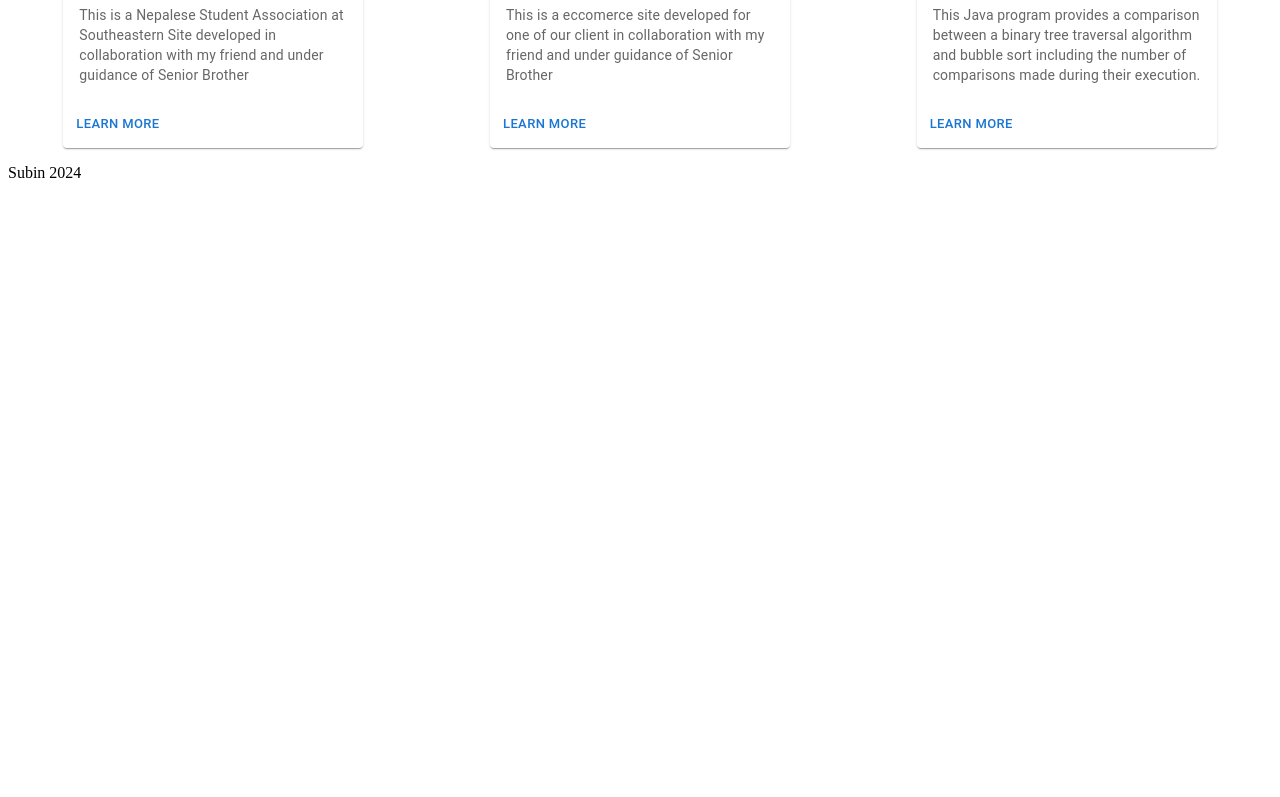
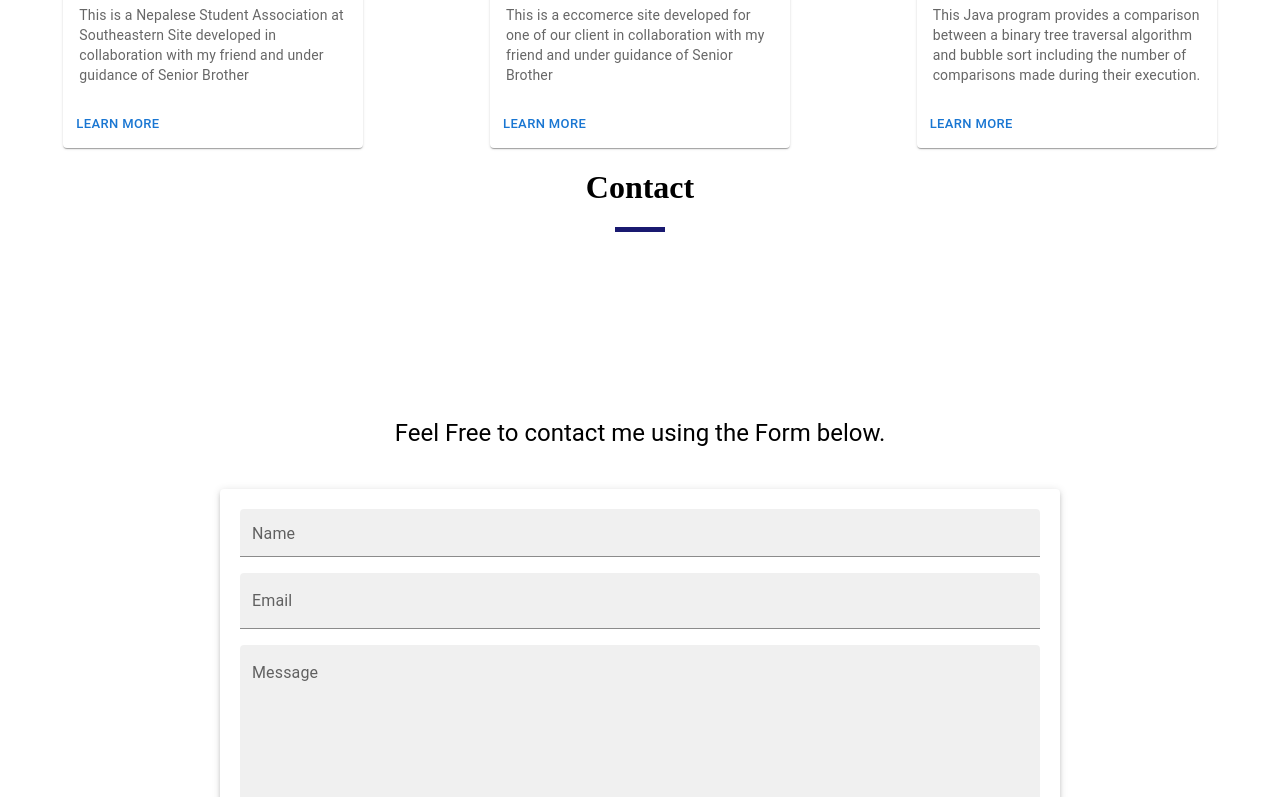
Before and after one commit to Subeen9/Subeen-Site, a React (Create React App) app: page / in a window 1280 px wide. Shown: the part 2000-2797 px from the top of the page. Before the commit the page ends 2198 px from the top, so only its background shows below. Built offline with nearby package versions, Linux system fonts and the light colour scheme.

Commit message:
Created the contact page

```diff
--- a/src/App.js
+++ b/src/App.js
@@ -3,6 +3,7 @@ import { Navigation } from "./Components/Navigation";
 import {Home} from './pages/Home'
 import { About } from "./pages/About";
 import { Projects } from "./pages/Projects";
+import {Contact} from './pages/Contact'
 function App() {
   return (
   <>
@@ -11,6 +12,7 @@ function App() {
     <Home/>
     <About/>
     <Projects/>
+    <Contact/>
     <Footer/>
   </div>
   </>
--- a/src/pages/App.css
+++ b/src/pages/App.css
@@ -9,3 +9,11 @@
       transform: translateY(0px);
     }
   }
+  .card {
+    transition: all 0.3s ease;
+  }
+
+  .card:hover {
+    background-color: #f5f5f5;
+    box-shadow: 0 4px 8px 0 rgba(0,0,0,0.2);
+  }
--- /dev/null
+++ b/src/pages/Contact.js
@@ -0,0 +1,63 @@
+import React from 'react'
+import { Divider, Typography, TextField, Stack, Paper,  Button, Box} from "@mui/material";
+import styled from "@emotion/styled";
+
+export const CustomDivider =styled(Divider)({
+    width: "4%",
+    margin: "auto",
+    fontWeight: "bolder",
+    borderBottomColor: "#191970",
+    borderBottomWidth: "5px",
+})
+
+export const Contact = ()=>{
+    return(
+        <>
+        <h1 style={{textAlign:'center'}}>Contact</h1>
+        <CustomDivider/>
+        <Box sx={{ display: 'flex', flexDirection: 'column', alignItems: 'center', justifyContent: 'center', height: '100vh' }}>
+        <Typography variant ='h5' style={{textAlign:'center', marginTop:'40px'}}>
+            Feel Free to contact me using the Form below.
+        </Typography>
+        <Paper elevation={3} sx={{ padding: '20px', marginTop: '40px', width: '80%', maxWidth: '800px',}}>
+                <Stack
+                    component="form"
+                    spacing={2}
+                    noValidate
+                    autoComplete="off"
+                    action="https://formsubmit.co/010cb74573f404e82cdcd9e2cd00eb1d"
+                    method="POST"
+                >
+                    <TextField
+                        label='Name'
+                        variant="filled"
+                        size="small"
+                        placeholder='Enter your Name'
+                        fullWidth
+                        name='name'
+                    />
+                    <TextField
+                        label='Email'
+                        variant="filled"
+                        placeholder='Enter your Email'
+                        fullWidth
+                        name='Email'
+                    />
+                    <TextField
+                        label='Message'
+                        variant="filled"
+                        placeholder='Enter your Message'
+                        fullWidth
+                        multiline
+                        rows={6}
+                        name='Message'
+                    />
+                    <Button variant="contained"  type="submit" style={{backgroundColor:'#191970'}}>
+                        Submit
+                    </Button>
+                </Stack>
+            </Paper>
+            </Box>
+       </>
+    )
+}
--- a/src/pages/Projects.js
+++ b/src/pages/Projects.js
@@ -7,6 +7,7 @@ import UserAuth from '../assests/UserAuth.png'
 import Nsas from '../assests/siteselu.png'
 import DipikaSite from '../assests/dipika.png'
 import BinaryTree from '../assests/Binary Tree.png'
+import './App.css'
 const CustomDivider = styled(Divider)({
     width: "4%",
     margin: "auto",
@@ -17,7 +18,7 @@ const CustomDivider = styled(Divider)({
 export const ProjectCard =({image, alt,title, text, link})=>{
   return(
 
-  <Card sx={{maxWidth:300, margin:'auto', marginTop:'40px'}}>
+  <Card sx={{maxWidth:300, margin:'auto', marginTop:'40px'}} className='card'>
   <CardActionArea>
       <CardMedia
       component='img'
@@ -41,7 +42,8 @@ export const ProjectCard =({image, alt,title, text, link})=>{
     </Typography>
   </CardContent>
   <CardActions>
-    <Button size='small'onClick={()=>(window.location.href={link})}>Learn More</Button>
+  <Button size='small' onClick={() => window.location.href = link}>Learn More</Button>
+
   </CardActions>
 
   </CardActionArea>
```
